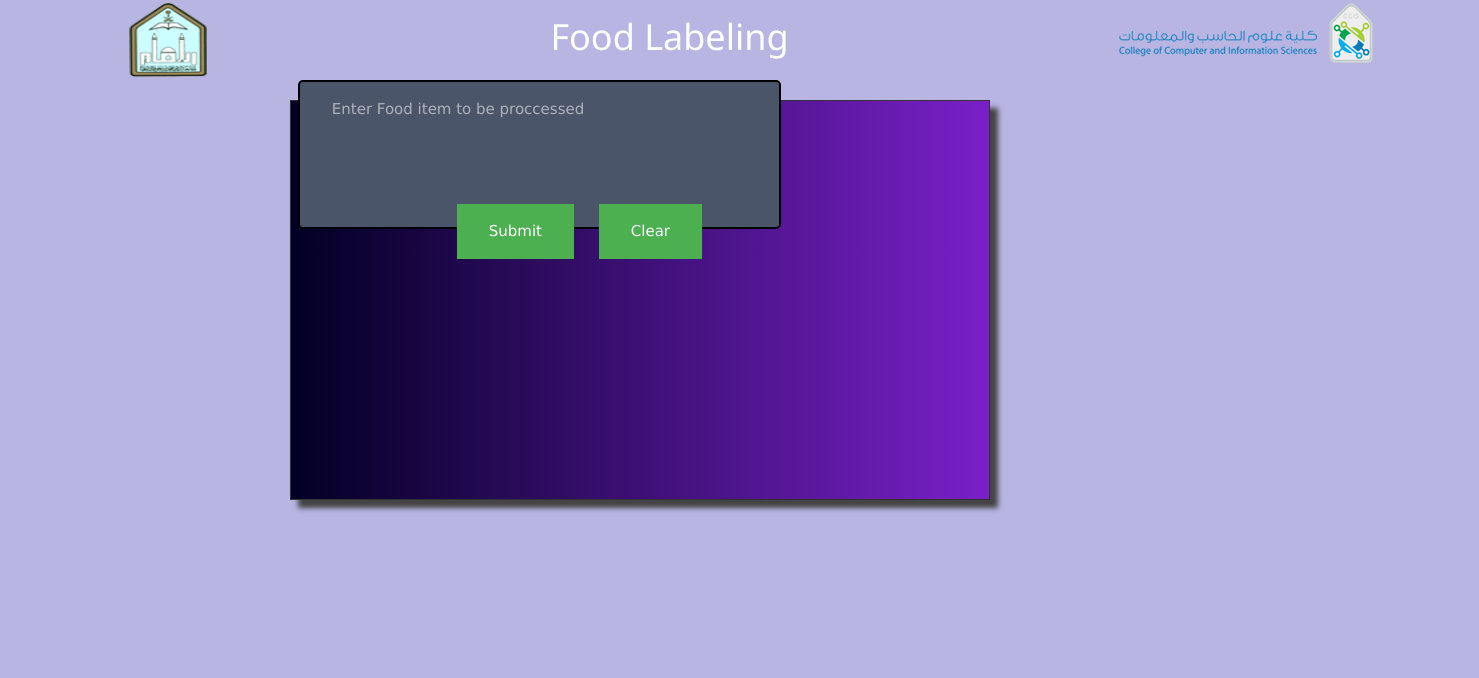
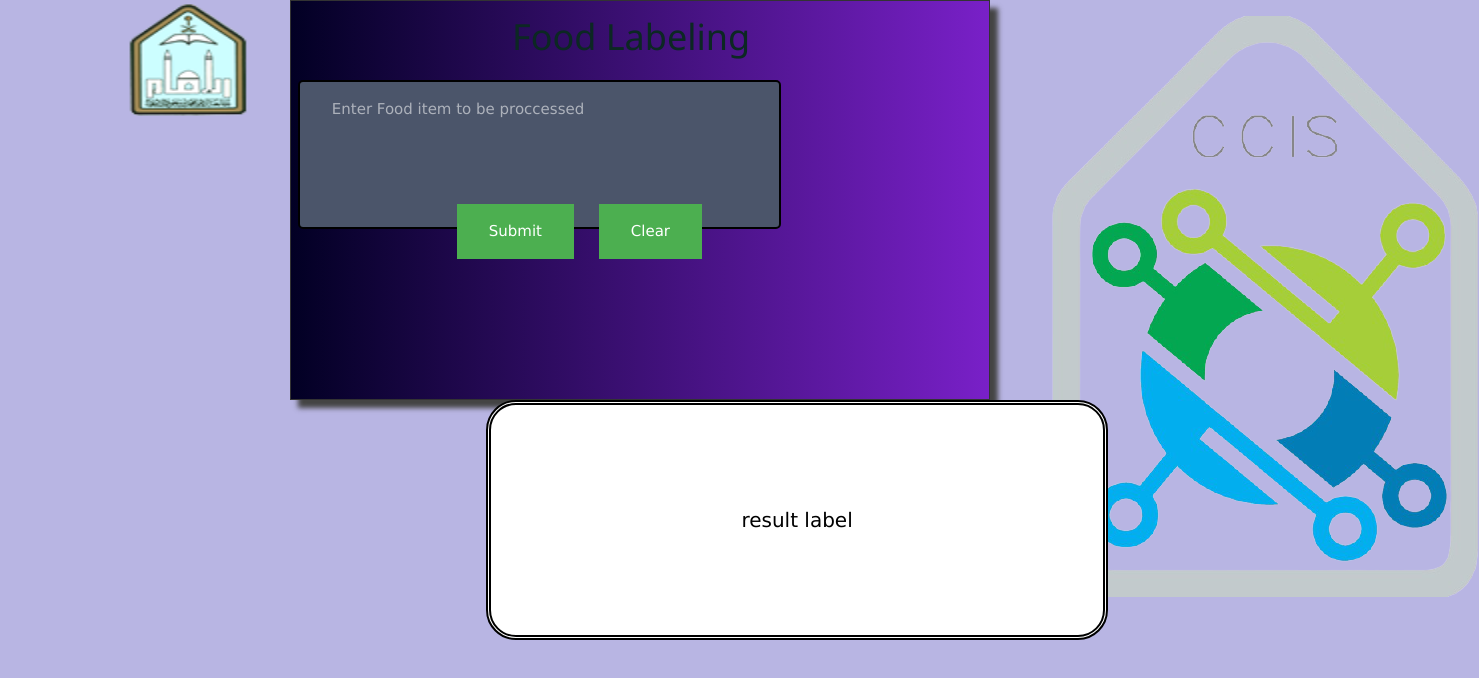
Before and after one commit to FahadAT/Food-Labelling, a website: page public/index.html in a window 1280 px wide. Shown: the whole page, 1479 px wide, since content can reach past the window. Drawn offline with nearby package versions, Linux system fonts and the light colour scheme.

Commit message:
additional
more

```diff
--- a/public/index.html
+++ b/public/index.html
@@ -2,6 +2,7 @@
 <html>
 
 <head>
+  <link rel="icon" href="un.png" type="image/gif"  sizes="32x32" >
   <style>
   html { background-color: #B8B5E3 }
   .shadowbox {
@@ -12,7 +13,7 @@ margin: 0 auto;
   box-shadow: 8px 8px 5px #444;
   padding: 8px 12px;
  background: rgb(2,0,36);
-background: linear-gradient(90deg, rgba(2,0,36,1) 0%, rgba(121,32,200,1) 100%, rgba(0,212,255,1) 100%);
+background: linear-gradient(90deg, rgba(2,0,36,1) 0%, #7920c8 100%, rgba(0,212,255,1) 100%);
 }
 
 body {
@@ -21,23 +22,23 @@ body {
     background-color: papayawhip;
     margin: 0 auto;
 }
- .header img {
+.header img {
  position: absolute;
   left: 10%;
-  width: 80px;
-  height: 80px;
+  width: 120px;
+  height: 120px;
   background: #555;
   background-blend-mode: multiply;
   background-color: transparent;
 }
 
- .coll {
+.coll {
  position: absolute;
- left: 87%;
-  width: 100px;
-  height: 100px;
+ left: 82%;
+ top: 2%;
+  width: 90px;
+  height: 20px;
   background-color: transparent;
-  position: relative;
 }
 
 body {
@@ -47,9 +48,9 @@ body {
   background-blend-mode: multiply
 }
 .header h1 {
-  color: White;
+  color:#0C2823;
   position: absolute;
-  left: 43%;
+  left: 40%;
 
 }
 textarea {
@@ -90,6 +91,19 @@ input[type=submit] {
   margin: 4px 2px;
   cursor: pointer;
 }
+output[name="result"]{
+  position: absolute;
+  top: 50%;
+  left: 38%;
+  background-color: #ffffff;
+  padding: 100px 250px;
+  font-size: 20px;
+  cursor: pointer;
+  border: #000;
+  border-radius: 30px;
+  border-style: double;
+  border-width: 5px;
+}
 </style>
 <link rel="stylesheet" href="https://www.w3schools.com/w3css/4/w3.css">
 <meta charset="UTF-8">
@@ -99,20 +113,19 @@ input[type=submit] {
   <h1>Food Labeling</h1>
 </div>
 <div class="coll">
-  <img src="college logo.png" alt="logo" />
+  <img src="collage.png" alt="logo" />
 </div>
 </head>
 
 <body style="background-color:#B8B5E3">
 </body>
 <div class="shadowbox">
-
-
 <form id = "form-submit">
 	<textarea id="input-text"    rows = "5" cols = "50" style="background-color:#4b556a; name = "statement" placeholder="Enter Food item to be proccessed"></textarea>
 
 	<input type="reset" value="Clear">
 	<input type="submit" value="Submit">
+  <output style=border: name="result" > result label</output>
 </form>
 <div id ="text" class = "text"></div>
 <div id ="label"  class = "label"></div>
```
Also changed, not shown: public/collage.png (added), public/result.js (line endings or trailing spaces), public/un.png (added).
